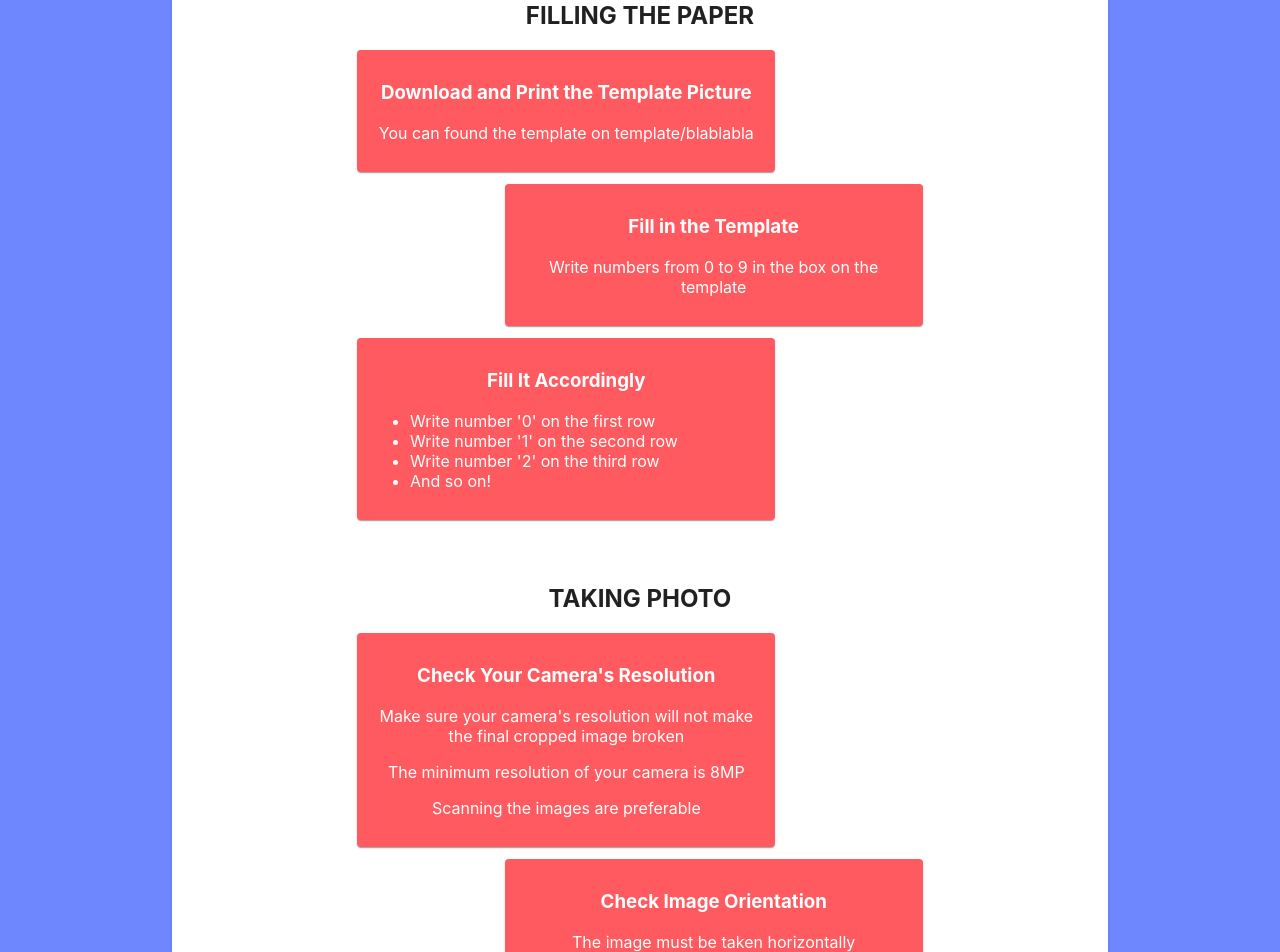
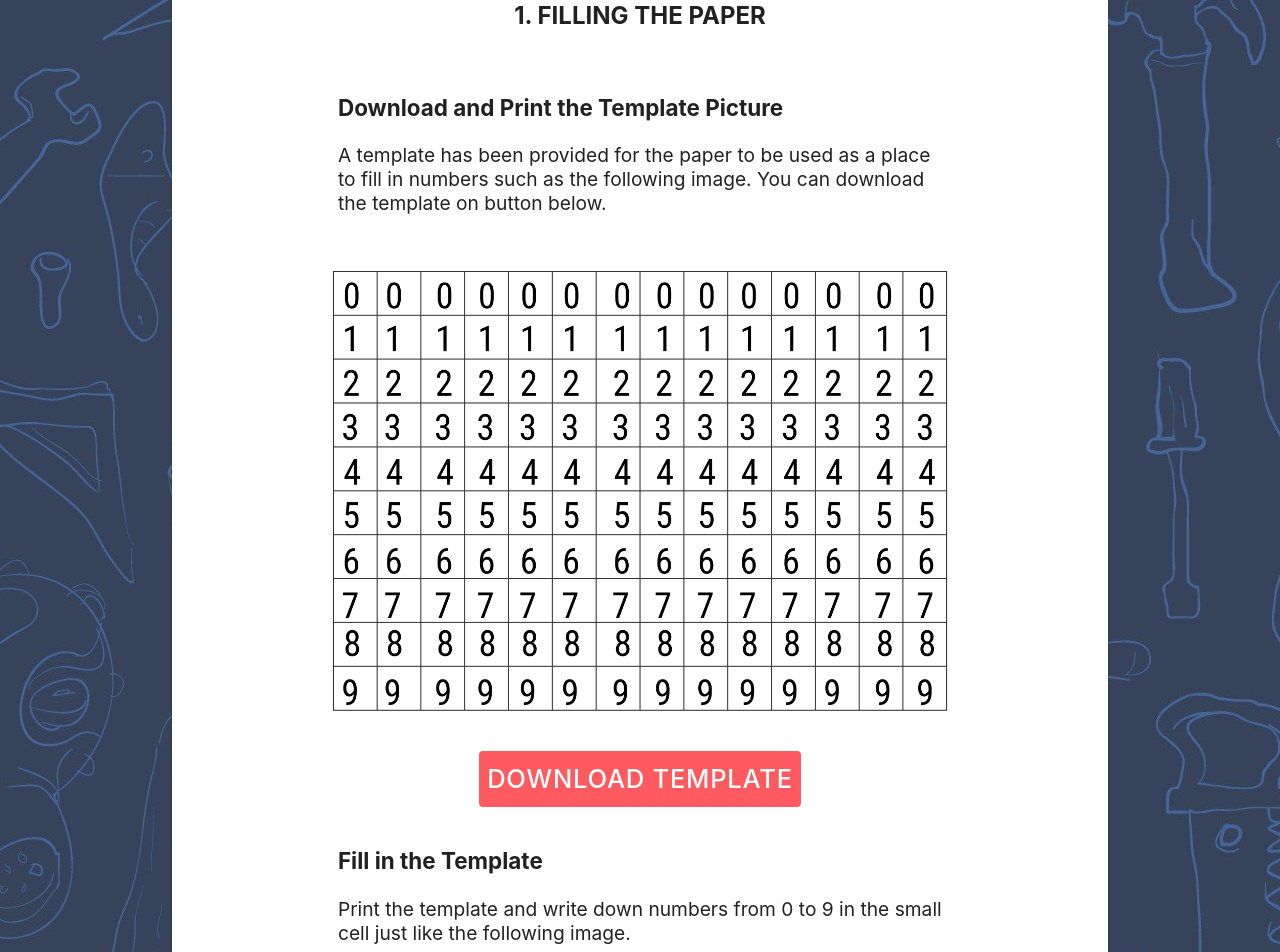
Before and after one commit to ocr-data-preparation/application, a React (Create React App) app: page /help in a window 1280 px wide. Shown: the part 300-1252 px from the top of the page. Built offline with nearby package versions, Linux system fonts and the light colour scheme.

Commit message:
revamp filling paper component

```diff
--- a/src/components/Help/FillingInPaper.js
+++ b/src/components/Help/FillingInPaper.js
@@ -1,86 +1,87 @@
 import React from "react";
-import { Grid, Paper, IconButton } from "@material-ui/core";
+import { Grid } from "@material-ui/core";
 import { makeStyles } from "@material-ui/core/styles";
 
+import Button from "../UI/Button";
 
-const useStyles = makeStyles(theme => ({
+import TemplateImage from "../../assets/img/paper_template.png";
+
+const useStyles = makeStyles((theme) => ({
   contentDispay: {
-    padding: '1vw',
-    color: 'white',
-    backgroundColor: "#FF5A5F"
+    padding: "1vw",
+    color: "white",
+    backgroundColor: "#FF5A5F",
   },
-  root: {
+  root: {},
+  listDisplay: {
+    textAlign: "left",
   },
-  listDisplay: {
-    textAlign: 'left'
-  }
+  templateImage: {
+    height: "40vw",
+  },
+  section: {
+    placeContent: "center",
+  },
+  description: {
+    marginTop: "5vw",
+    marginLeft: "10vw",
+    marginRight: "10vw",
+    textAlign: "left",
+    fontSize: "1.5vw",
+  },
+  secondDescription: {
+    marginLeft: "10vw",
+    marginRight: "10vw",
+    textAlign: "left",
+    fontSize: "1.5vw",
+  },
+  removeTopMargin: {
+    marginTop: "0vw",
+  },
 }));
 
 function FillingInPaper() {
   const classes = useStyles();
 
-  const srcTemplate = "template/blablabla";
-
   return (
     <div className={classes.root}>
-      <h2>
-        FILLING THE PAPER
-      </h2>
+      <div className={classes.section}>
+        <h2>1. FILLING THE PAPER</h2>
+        <Grid className={classes.description}>
+          <h3>Download and Print the Template Picture</h3>
+          <p>
+            A template has been provided for the paper to be used as a place to
+            fill in numbers such as the following image. You can download the
+            template on button below.
+          </p>
+        </Grid>
+        <Grid>
+          <img src={TemplateImage} alt={""} className={classes.templateImage} />
+          <Button
+            buttonTag={"Download Template"}
+            style={{ marginTop: "0vw" }}
+          />
+        </Grid>
+      </div>
 
-      <Grid container spacing={3}>
-        <Grid item xs={2}>  </Grid>
-        <Grid item xs={6}>
-          <Paper className={classes.contentDispay}>
-            <h3>
-              Download and Print the Template Picture
-            </h3>
-            <p>
-              You can found the template on {srcTemplate}
-            </p>
-          </Paper>
-        </Grid>
-        <Grid item xs> </Grid>
+      <Grid className={classes.secondDescription}>
+        <h3 className={classes.removeTopMargin}>Fill in the Template</h3>
+        <p>
+          Print the template and write down numbers from 0 to 9 in the small
+          cell just like the following image.
+        </p>
+
+        <h3>Fill It Accordingly</h3>
+        <ul className={classes.listDisplay}>
+          <li>Write number '0' on the first row.</li>
+          <li>Write number '1' on the second row.</li>
+          <li>Write number '2' on the third row.</li>
+          <li>And so on!</li>
+        </ul>
       </Grid>
 
-      <Grid container spacing={3}>
-        <Grid item xs> </Grid>
-        <Grid item xs={6}>
-          <Paper className={classes.contentDispay}>
-            <h3>
-              Fill in the Template
-            </h3>
-            <p>
-              Write numbers from 0 to 9 in the box on the template
-            </p>
-          </Paper>
-        </Grid>
-        <Grid item xs={2}> </Grid>
-      </Grid>
-
-      <Grid container spacing={3}>
-        <Grid item xs={2}>  </Grid>
-        <Grid item xs={6}>
-          <Paper className={classes.contentDispay}>
-            <h3>
-              Fill It Accordingly
-            </h3>
-            <ul className={classes.listDisplay}>
-              <li>
-                Write number '0' on the first row
-              </li>
-              <li>
-                Write number '1' on the second row
-              </li>
-              <li>
-                Write number '2' on the third row
-              </li>
-              <li>
-                And so on!
-              </li>
-            </ul>
-          </Paper>
-        </Grid>
-        <Grid item xs> </Grid>
+      <Grid>
+        <img src={TemplateImage} alt={""} className={classes.templateImage} />
       </Grid>
     </div>
   );
--- a/src/components/Help/index.js
+++ b/src/components/Help/index.js
@@ -7,29 +7,25 @@ import FillingInPaper from "./FillingInPaper";
 import SubmittingTutorial from "./SubmittingTutorial";
 import TakingPhoto from "./TakingPhoto";
 
-const useStyles = makeStyles(theme => ({
+const useStyles = makeStyles((theme) => ({
   container: {
     marginTop: "3vw",
     textAlign: "center",
     direction: "column",
     justifyContent: "center",
     alignItems: "center",
-        padding: "2vw"
-    },
-    root: {
-      backgroundColor:"#6E87FF"
+    padding: "2vw",
   },
   title: {
     textAlign: "center",
     justifyContent: "center",
-      backgroundColor: 'white',
-      color: '#6E87FF',
-      fontSize: '2vw'
+    color: "white",
+    fontSize: "2vw",
   },
   display: {
-      width: '70%',
-      padding: "3vw"
-    }
+    width: "70%",
+    padding: "3vw",
+  },
 }));
 
 function Help() {
@@ -42,20 +38,18 @@ function Help() {
         </IconButton>
       </Link>
       <Grid container className={classes.title}>
-            <h1>
-              TUTORIAL
-            </h1>
+        <h1>TUTORIAL</h1>
       </Grid>
       <Grid container className={classes.container}>
         <Paper className={classes.display}>
           <Grid>
-                <FillingInPaper/>
+            <FillingInPaper />
           </Grid>
           <Grid>
-                <TakingPhoto/>
+            <TakingPhoto />
           </Grid>
           <Grid>
-                <SubmittingTutorial/>
+            <SubmittingTutorial />
           </Grid>
         </Paper>
       </Grid>
```
Also changed, not shown: src/assets/img/paper_template.png (added). Lines whose indentation alone changed are shown as unchanged.
